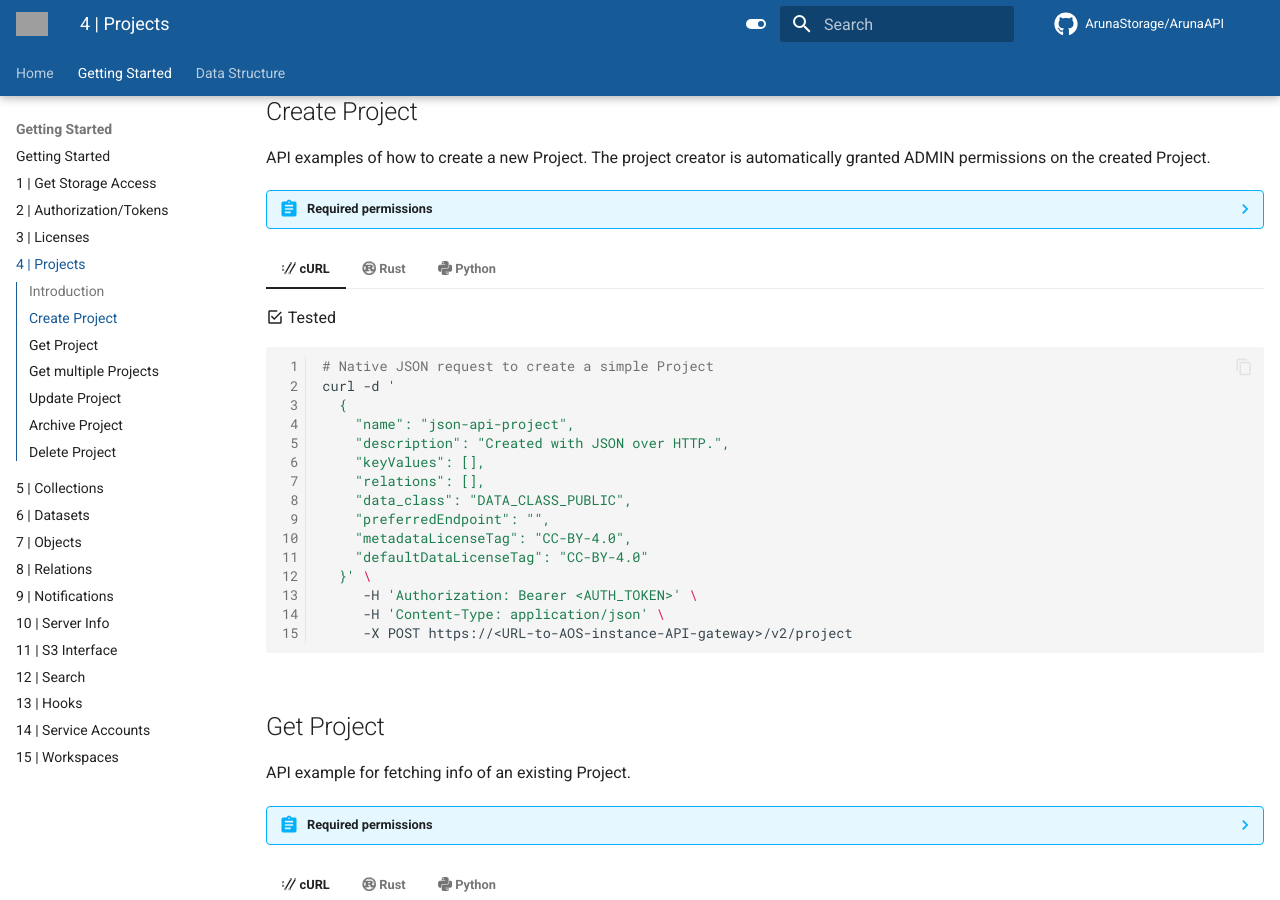
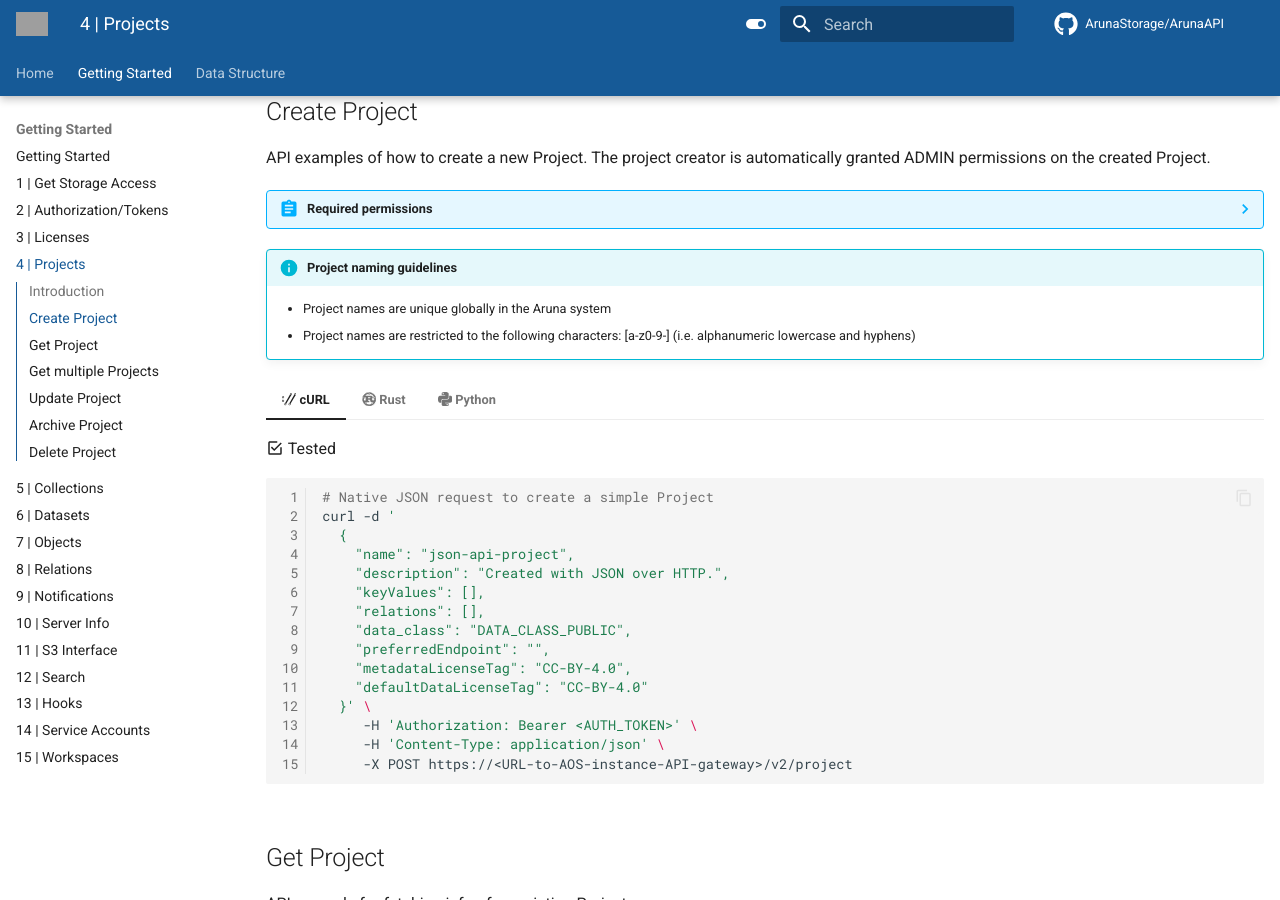
Before and after one commit to ArunaStorage/documentation, an MkDocs documentation site: the page built from docs/get_started/basic_usage/04_How-To-Project.md, in a window 1280 px wide and 900 px high, scrolled down 376 px. Built offline with MkDocs 1.6.1 and Material for MkDocs 9.7.7, drawn with Linux system fonts in a browser that asks for light colours; comment, search, counter and statistics services are not loaded; the version menu is left out; grey boxes are pictures that could not be loaded.

Commit message:
docs: Add naming guidelines to creation examples

```diff
--- a/docs/get_started/basic_usage/04_How-To-Project.md
+++ b/docs/get_started/basic_usage/04_How-To-Project.md
@@ -25,6 +25,11 @@
 ??? Abstract "Required permissions"
 
     To create a new Project you only have to be a registered AOS user.
+
+!!! Info "Project naming guidelines"
+
+    * Project names are unique globally in the Aruna system
+    * Project names are restricted to the following characters: [a-z0-9\-] (i.e. alphanumeric lowercase and hyphens)
 
 === ":simple-curl: cURL"
 
```
Also changed, not shown: docs/get_started/basic_usage/05_How-To-Collections.md (+4 -0 lines), docs/get_started/basic_usage/06_How-To-Datasets.md (+4 -0 lines), docs/get_started/basic_usage/07_How-To-Objects.md (+4 -0 lines).
